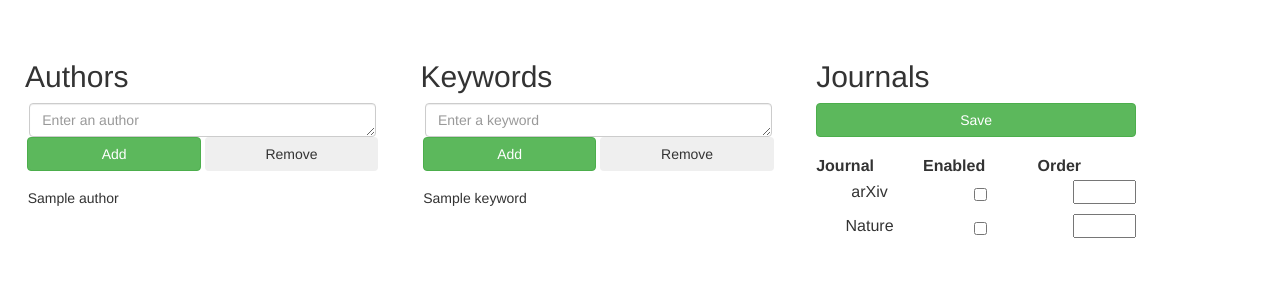
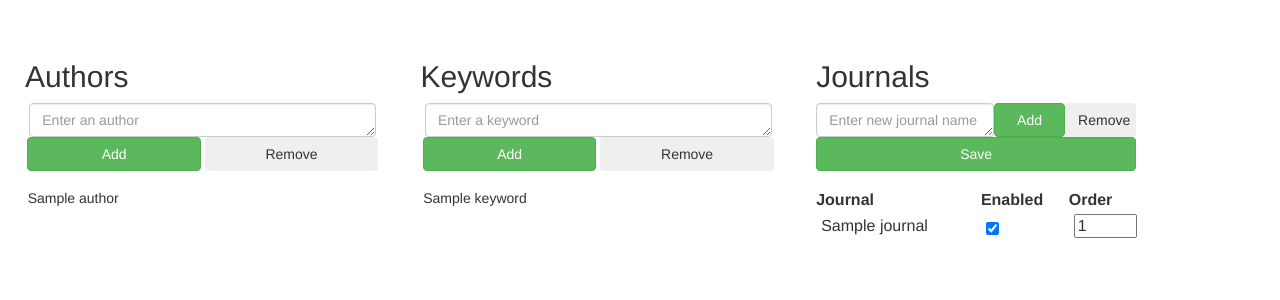
Before and after one commit to nulinspiratie/paperscraper, a Flask app: page / in a window 1280 px wide. Shown: the top 300 px of the page. Run offline with Flask 2, Linux system fonts and the light colour scheme; tables that the repository leaves empty hold one stand-in row (values such as "Sample post"); some libraries are stand-ins or nearby versions.

Commit message:
Working journal list

```diff
--- a/application.py
+++ b/application.py
@@ -1,8 +1,17 @@
 
 # A very simple Flask Hello World app for you to get started with...
 from flask import redirect, render_template, request, url_for
+import logging
 
 from send_email import application, db
+
+logger = logging.getLogger(__name__)
+logging.basicConfig(level=logging.INFO)
+fh = logging.FileHandler('flask.log')
+fh.setLevel(logging.DEBUG)
+formatter = logging.Formatter('%(asctime)s - %(name)s - %(levelname)s - %(message)s')
+fh.setFormatter(formatter)
+logger.addHandler(fh)
 
 
 class Author(db.Model):
@@ -22,8 +31,8 @@ class Journal(db.Model):
 
     id = db.Column(db.Integer, primary_key=True)
     name = db.Column(db.String(4096))
-    enabled = db.Column(db.Boolean())
-    order = db.Column(db.Integer())
+    enabled = db.Column(db.Boolean)
+    order = db.Column(db.Integer)
 
 db.create_all()
 
@@ -32,32 +41,69 @@ def index():
     if request.method == 'GET':
         return render_template("main.html",
                                authors=Author.query.all(),
-                               keywords=Keyword.query.all())
+                               keywords=Keyword.query.all(),
+                               journals=Journal.query.all())
     else: # 'POST'
-        name = request.form["contents"]
+        logger.info(f'Request.form: {request.form}')
 
         if 'author_button' in request.form:
+            name = request.form["contents"]
             existing_authors = Author.query.filter_by(name=name).all()
-            if request.form['author_button'] == 'Add' and not existing_authors:
-                # Add new author
-                author = Author(name=name)
-                db.session.add(author)
+            if request.form['author_button'] == 'Add':
+                logger.info(f'Adding new author: {name}')
+                if existing_authors:
+                    logger.warning('Author already exists')
+                else:
+                    author = Author(name=name)
+                    db.session.add(author)
             elif request.form['author_button'] == 'Remove' and existing_authors:
+                logger.info(f'Removing authors with name: {name}')
                 for existing_author in existing_authors:
+                    logger.info(f'Removing existing author {existing_author}')
                     db.session.delete(existing_author)
         elif 'keyword_button' in request.form:
+            name = request.form["contents"]
             existing_keywords = Keyword.query.filter_by(name=name).all()
             if request.form['keyword_button'] == 'Add' and not existing_keywords:
-                # Add new keyword
+                logger.info(f'Adding new keyword: {name}')
                 keyword = Keyword(name=name)
                 db.session.add(keyword)
-                print('Adding keyword', name)
             elif request.form['keyword_button'] == 'Remove' and existing_keywords:
+                logger.info(f'Removing keywords with name: {name}')
                 for existing_keyword in existing_keywords:
+                    logger.info(f'Removing existing keyword: {existing_keyword}')
                     db.session.delete(existing_keyword)
-                print('Removing keyword', name)
-        elif 'save_button' in request.form:
-            pass
+        elif 'journal_button' in request.form:
+            total_journals = Journal.query.all()
+            logger.info(f'Journals: {[journal.name for journal in total_journals]}')
+            if request.form['journal_button'] == 'Save':
+                logger.info('clicked save')
+                orders = [int(request.form[f'{journal.name}-order'])
+                          for journal in total_journals]
+                if not all(k in orders for k in range(1, len(total_journals)+1)):
+                    logger.warning(f'Orders not incrementing from 1: {orders}')
+                    return redirect(url_for('index'))
+                else:
+                    logger.info('Updating existing journals')
+                    for journal in total_journals:
+                        journal.enabled = f'{journal.name}-enabled' in request.form
+                        journal.order = int(request.form[f'{journal.name}-order'])
+                        logger.info(f'Updated {journal.name}\t'
+                                    f'enabled: {journal.enabled}\t'
+                                    f'order: {journal.order}')
+            else:
+                name = request.form["contents"]
+                existing_journals = Journal.query.filter_by(name=name).all()
+                if request.form['journal_button'] == 'Add':
+                    if not existing_journals:
+                        logger.info(f'Adding journal: {name}')
+                        journal = Journal(name=name, enabled=True, order=len(total_journals)+1)
+                        db.session.add(journal)
+                elif request.form['journal_button'] == 'Remove':
+                    for existing_journal in existing_journals:
+                        logger.info(f'Removing existing journal: {existing_journal}')
+                        db.session.delete(existing_journal)
+
         db.session.commit()
         return redirect(url_for('index'))
 
--- a/templates/main.html
+++ b/templates/main.html
@@ -36,11 +36,11 @@
         }
         table#journal-table {
             width: 100%;
-            padding: 10px
+            padding: 10px,
+            text-align: center;
         }
         table#journal-table td {
             padding: 5px;
-          text-align: center;
         }
 
     </style>
@@ -92,9 +92,20 @@
         <div class="column filter_column">
             <H2>Journals</H2>
             <form action="." method="POST">
+                <span style="display: flex">
+                    <textarea class="form-control" name="contents"
+                              placeholder="Enter new journal name"
+                              rows="1" style="width: 50%"></textarea>
+                    <input type="submit" class="btn btn-success add-button"
+                           name="journal_button" value="Add"
+                           style="width: 20%">
+                    <input type="submit" class="btn remove-button"
+                           name="journal_button" value="Remove"
+                           style="width: 20%">
+                </span>
                 <div style="margin: auto">
                     <input type="submit" class="btn btn-success save-button"
-                           name="save_button" value="Save">
+                           name="journal_button" value="Save">
                 </div>
 
                 <br>
@@ -104,18 +115,27 @@
                         <th>Enabled</th>
                         <th>Order</th>
                     </tr>
-                    <tr>
-                        <td>arXiv</td>
-                        <td><input id="checkBox" type="checkbox"></td>
-                        <td><input id="number" type="number" min="1"
-                                   max="10"></td>
-                    </tr>
-                    <tr>
-                        <td>Nature</td>
-                        <td><input id="checkBox" type="checkbox"></td>
-                        <td><input id="number" type="number" min="1"
-                                   max="10"></td>
-                    </tr>
+
+                    {% for journal in journals %}
+                        <tr>
+                            <td> {{ journal.name }}</td>
+                            <td>
+                                <input name="{{ journal.name }}-enabled"
+                                       id="checkBox"
+                                       type="checkbox"
+                                       {%  if journal.enabled %}
+                                       checked
+                                       {% endif %}
+                                       >
+                            </td>
+                            <td>
+                                <input id="number" type="number" min="1"
+                                       name="{{ journal.name }}-order"
+                                       max="10"
+                                       value="{{ journal.order }}">
+                            </td>
+                        </tr>
+                    {% endfor %}
                 </table>
             </form>
         </div>
```
Also changed, not shown: 1 other file.
